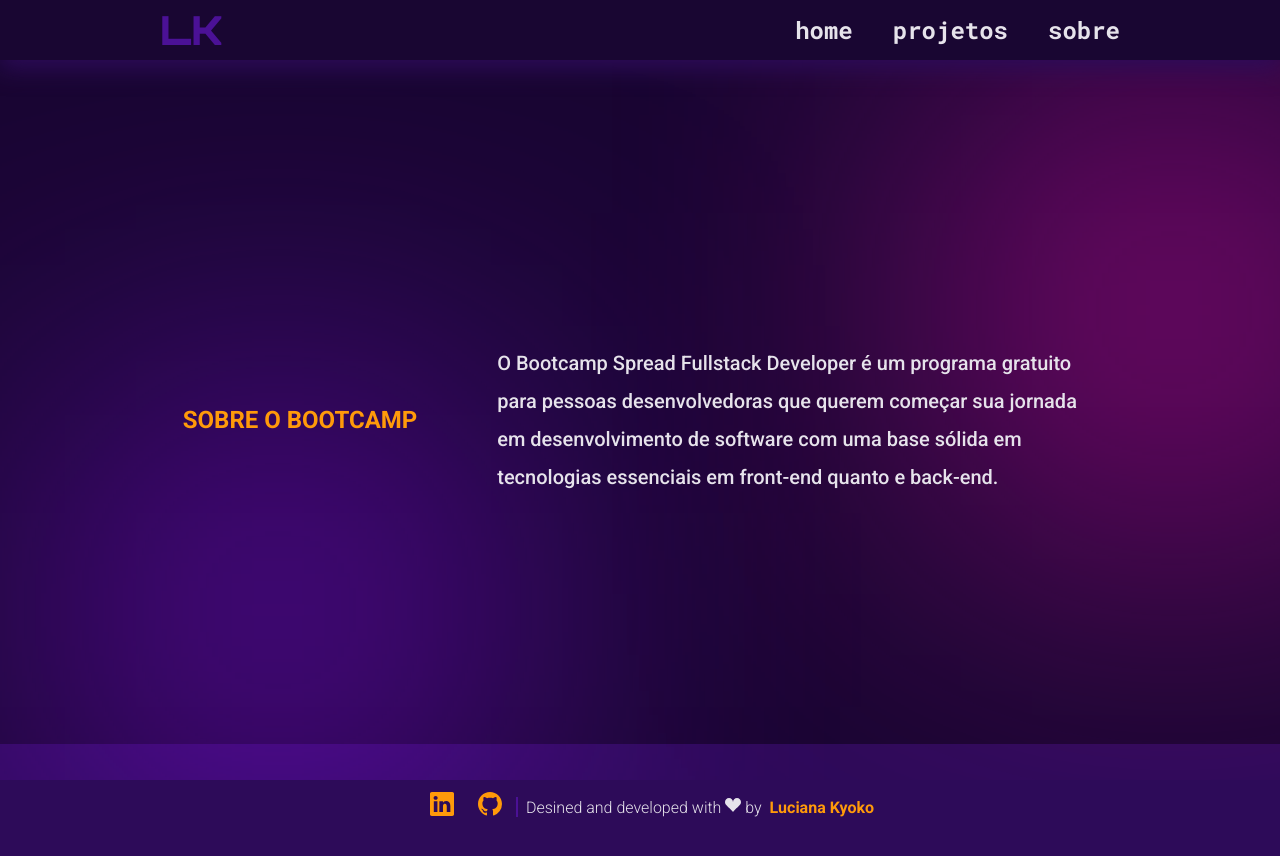
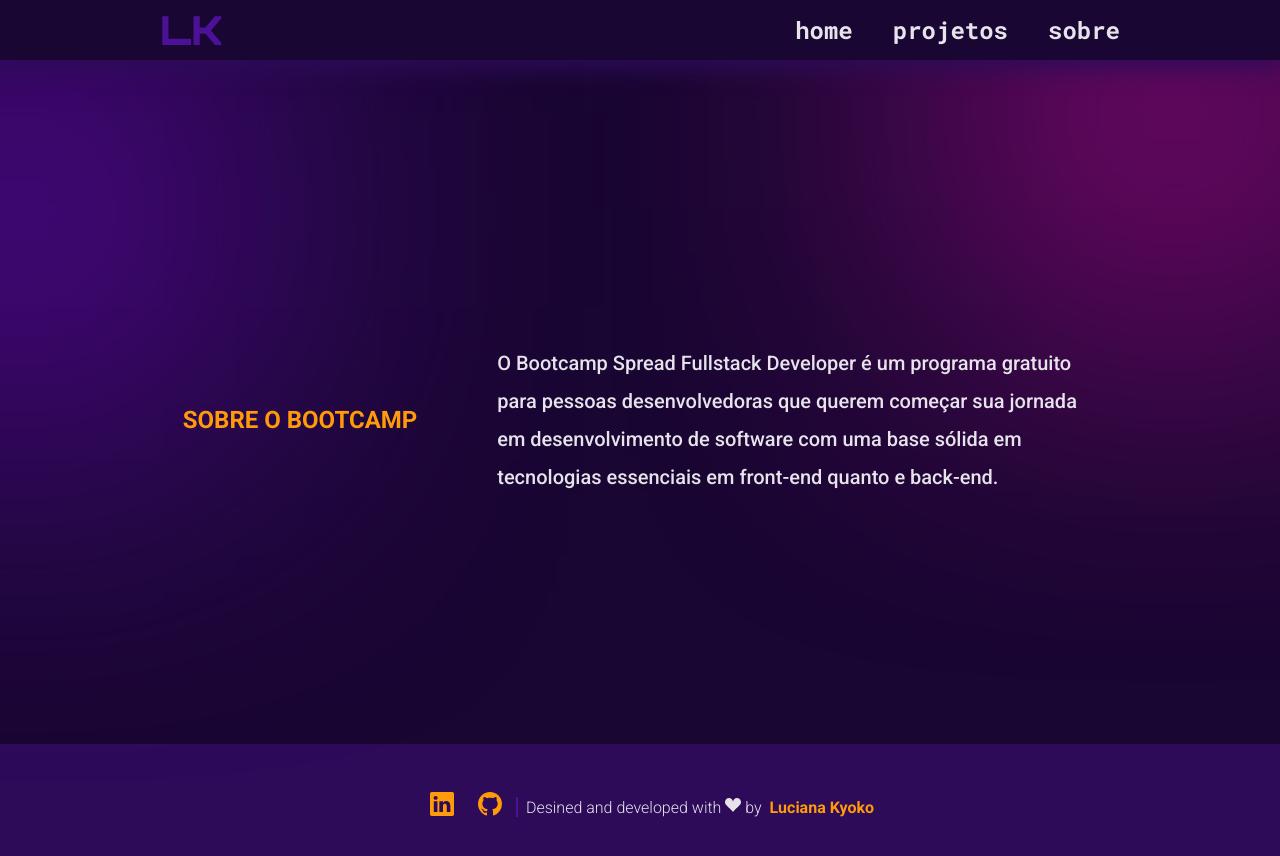
Before and after one commit to lucianakyoko/Bootcamp-Spread-Fullstack-Developer, a React (Vite) app in the folder page/: page /sobre in a window 1280 px wide. Shown: the top 856 px of the page. Built offline with nearby package versions, Linux system fonts and the light colour scheme.

Commit message:
style(page/ About): move lights

```diff
--- a/page/src/pages/About/style.js
+++ b/page/src/pages/About/style.js
@@ -25,8 +25,8 @@ export const AboutSection = styled.section`
     position: relative;
     z-index: 1;
 
-    ${lightBg1(layoutColors.light1, 10, 80)}
-    ${lightBg2(layoutColors.light2, 40, 10)}
+    ${lightBg1(layoutColors.light1, -10, 80)}
+    ${lightBg2(layoutColors.light2, -0, -10)}
   }
 `
 
```
